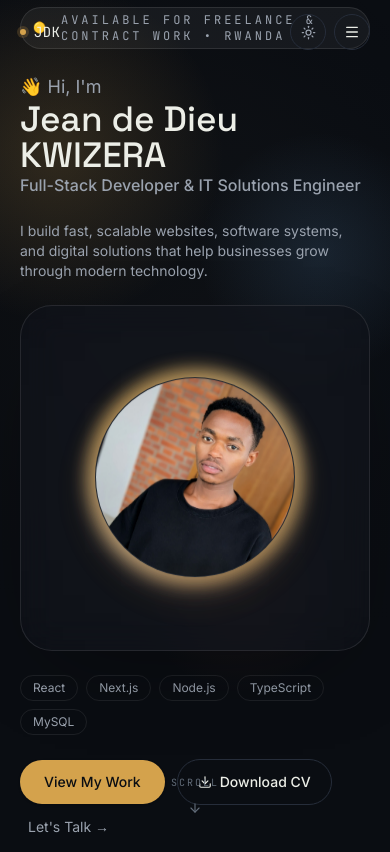
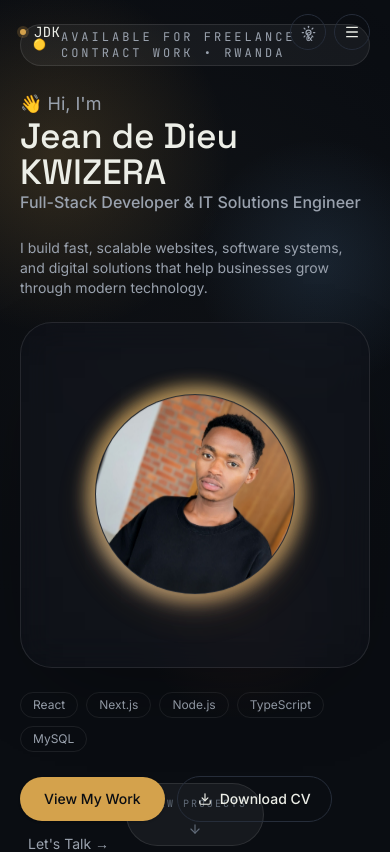
Before and after one commit to Jado250/my-portfolio, a Next.js app: page / in a window 390 px wide. Shown: the top 852 px of the page. Built offline with nearby package versions, Linux system fonts and the light colour scheme.

Commit message:
section overlap

```diff
--- a/src/components/Hero.tsx
+++ b/src/components/Hero.tsx
@@ -16,12 +16,12 @@ export default function Hero() {
       </div>
 
       <div className="relative mx-auto max-w-7xl w-full px-5 sm:px-8 py-6">
-        <div className="h-[90svh] flex items-center">
+        <div className="min-h-[90svh] flex items-center">
           <div className="w-full">
-            <div className="grid gap-6 lg:grid-cols-[minmax(0,1fr)_420px] items-center">
+            <div className="grid gap-8 lg:grid-cols-[minmax(0,1fr)_minmax(20rem,420px)] items-center">
               {/* Left: Intro */}
-              <div className="order-last lg:order-first">
-                <div className="space-y-6 max-w-2xl">
+              <div className="order-last lg:order-first z-10">
+                <div className="space-y-6 max-w-3xl">
                   <motion.div
                     initial={{ opacity: 0, y: 8 }}
                     animate={{ opacity: 1, y: 0 }}
@@ -77,22 +77,23 @@ export default function Hero() {
         </div>
       </div>
 
-      <motion.div
+      <motion.button
+        type="button"
         initial={{ opacity: 0 }}
         animate={{ opacity: 1 }}
         transition={{ delay: 1.1, duration: 0.6 }}
-        className="absolute bottom-8 left-1/2 -translate-x-1/2 flex flex-col items-center gap-2 text-text-faint"
+        onClick={() => document.getElementById("projects")?.scrollIntoView({ behavior: "smooth" })}
+        className="absolute bottom-8 left-1/2 -translate-x-1/2 flex flex-col items-center gap-2 rounded-full border border-white/10 bg-white/5 px-4 py-3 text-text-faint transition hover:bg-white/10"
+        aria-label="Scroll to projects"
       >
-        <span className="font-mono text-[10px] tracking-[0.2em] uppercase">
-          Scroll
-        </span>
+        <span className="font-mono text-[10px] tracking-[0.2em] uppercase">View projects</span>
         <motion.div
           animate={{ y: [0, 6, 0] }}
           transition={{ repeat: Infinity, duration: 1.6, ease: "easeInOut" }}
         >
           <ArrowDown size={14} />
         </motion.div>
-      </motion.div>
+      </motion.button>
     </section>
   );
 }
```
